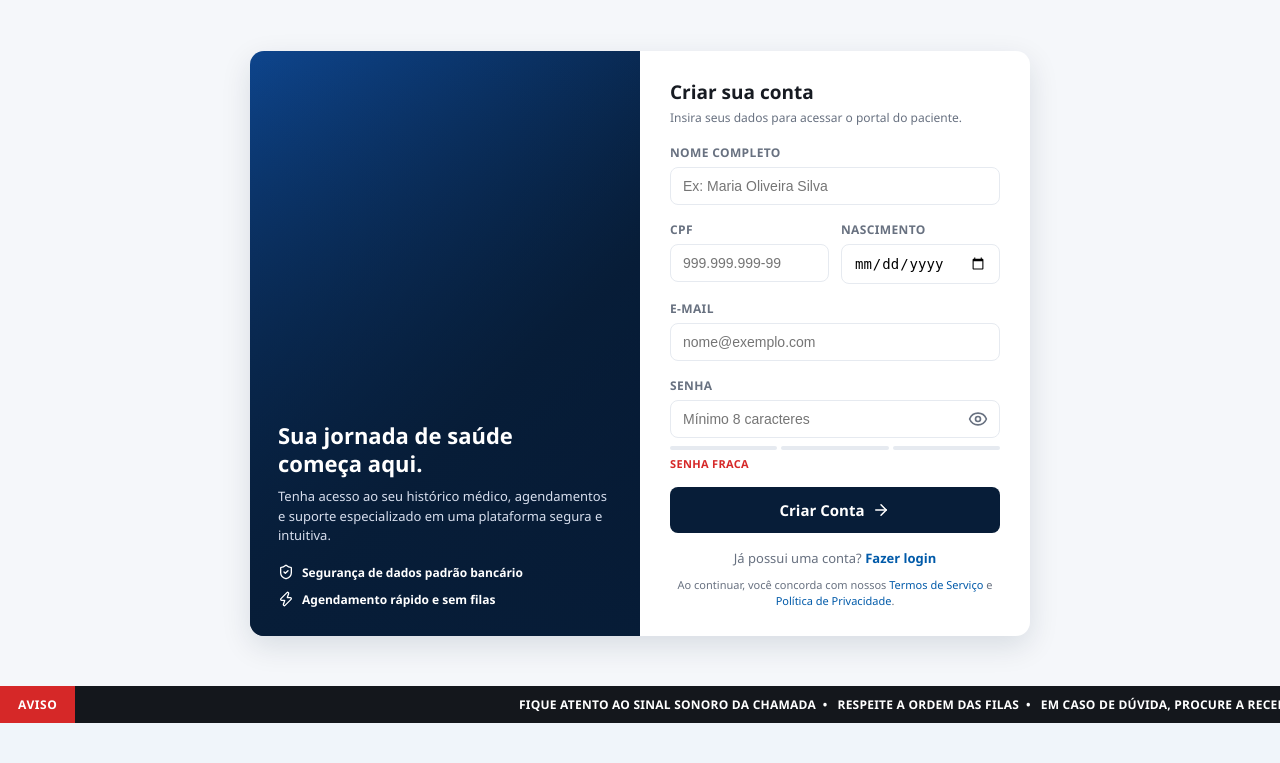
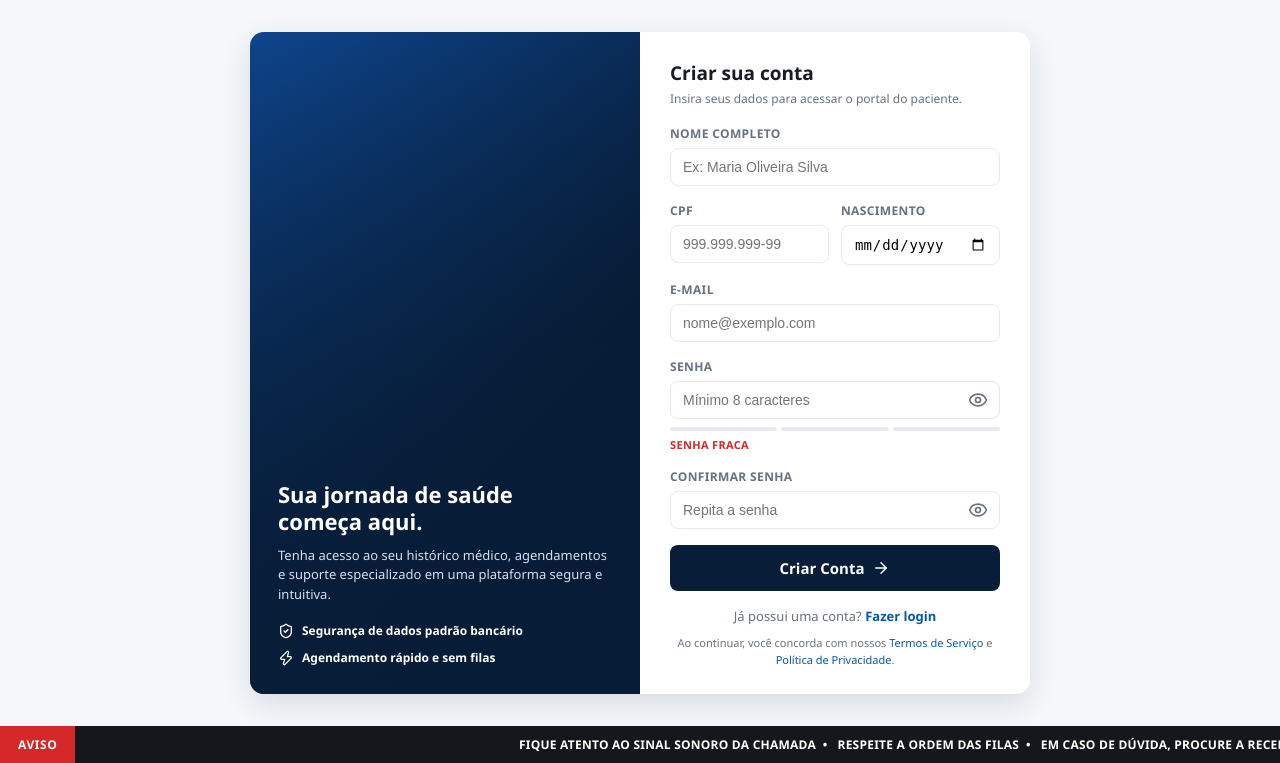
Before and after one commit to PET-Saude-Digital-UNCISAL/painel-de-chamada-cer4, a Django app: page /cadastro/ in a window 1280 px wide. Shown: the part 77-840 px from the top of the page. Before the commit the page ends 800 px from the top, so only its background shows below. Run offline with Django 5.2, Linux system fonts and the light colour scheme; some libraries are stand-ins or nearby versions.

```diff
--- a/core/forms.py
+++ b/core/forms.py
@@ -116,6 +116,17 @@ class CadastroPacienteForm(forms.ModelForm):
             }
         ),
     )
+    confirmar_senha = forms.CharField(
+        label="Confirmar senha",
+        widget=forms.PasswordInput(
+            attrs={
+                "class": "campo-input",
+                "placeholder": "Repita a senha",
+                "id": "id_confirmar_senha",
+                "autocomplete": "new-password",
+            }
+        ),
+    )
 
     class Meta:
         model = Paciente
@@ -128,7 +139,7 @@ class CadastroPacienteForm(forms.ModelForm):
         }
         widgets = {
             "nome_completo": forms.TextInput(
-                attrs={"class": "campo-input", "placeholder": "Ex: Maria Oliveira Silva"}
+                attrs={"class": "campo-input", "placeholder": "Ex: Maria Oliveira Silva", "autocomplete": "name"}
             ),
             "cpf": forms.TextInput(
                 attrs={
@@ -136,15 +147,22 @@ class CadastroPacienteForm(forms.ModelForm):
                     "placeholder": "999.999.999-99",
                     "id": "id_cpf",
                     "inputmode": "numeric",
+                    "autocomplete": "off",
                 }
             ),
             "data_nascimento": forms.DateInput(
-                attrs={"class": "campo-input", "type": "date"}
+                attrs={"class": "campo-input", "type": "date", "autocomplete": "bday"}
             ),
             "email": forms.EmailInput(
-                attrs={"class": "campo-input", "placeholder": "nome@exemplo.com"}
+                attrs={"class": "campo-input", "placeholder": "nome@exemplo.com", "autocomplete": "email"}
             ),
         }
+
+    def clean_nome_completo(self):
+        nome = self.cleaned_data["nome_completo"].strip()
+        if len(nome.split()) < 2:
+            raise forms.ValidationError("Informe o nome completo (nome e sobrenome).")
+        return nome.title()
 
     def clean_cpf(self):
         digits = re.sub(r"\D", "", self.cleaned_data["cpf"])
@@ -154,6 +172,20 @@ class CadastroPacienteForm(forms.ModelForm):
             raise forms.ValidationError("Já existe uma conta cadastrada com este CPF.")
         return digits
 
+    def clean_email(self):
+        email = self.cleaned_data["email"].strip().lower()
+        if email and Paciente.objects.filter(email=email).exists():
+            raise forms.ValidationError("Este e-mail já está cadastrado.")
+        return email
+
+    def clean(self):
+        cleaned = super().clean()
+        senha = cleaned.get("senha")
+        confirmar = cleaned.get("confirmar_senha")
+        if senha and confirmar and senha != confirmar:
+            self.add_error("confirmar_senha", "As senhas não coincidem.")
+        return cleaned
+
     def save(self, commit=True):
         paciente = super().save(commit=False)
         paciente.set_senha(self.cleaned_data["senha"])
--- a/core/templates/core/cadastro.html
+++ b/core/templates/core/cadastro.html
@@ -96,6 +96,17 @@
                         <p class="medidor-senha-legenda" id="medidor-senha-legenda">Senha fraca</p>
                     </div>
 
+                    <div class="campo-grupo">
+                        <label for="id_confirmar_senha">Confirmar senha</label>
+                        <div class="campo-senha-wrapper">
+                            {{ form.confirmar_senha }}
+                            <button type="button" class="botao-mostrar-senha" id="botao-mostrar-confirmar" aria-label="Mostrar senha" aria-pressed="false">
+                                <i data-lucide="eye" id="icone-olho-confirmar"></i>
+                            </button>
+                        </div>
+                        {% if form.confirmar_senha.errors %}<p class="campo-erro">{{ form.confirmar_senha.errors.0 }}</p>{% endif %}
+                    </div>
+
                     <button type="submit" class="botao-primario">Criar Conta <i data-lucide="arrow-right"></i></button>
 
                     <p class="linha-login">Já possui uma conta? <a href="{% url 'login' %}">Fazer login</a></p>
@@ -144,18 +155,25 @@
 
         const botaoMostrarSenha = document.getElementById("botao-mostrar-senha");
         const campoSenha = document.getElementById("id_senha");
-        if (botaoMostrarSenha && campoSenha) {
-            botaoMostrarSenha.addEventListener("click", () => {
-                const visivel = campoSenha.type === "text";
-                campoSenha.type = visivel ? "password" : "text";
-                botaoMostrarSenha.setAttribute("aria-pressed", String(!visivel));
-                const icone = document.getElementById("icone-olho");
+        function toggleSenha(botao, campo, iconeId) {
+            if (!botao || !campo) return;
+            botao.addEventListener("click", () => {
+                const visivel = campo.type === "text";
+                campo.type = visivel ? "password" : "text";
+                botao.setAttribute("aria-pressed", String(!visivel));
+                const icone = document.getElementById(iconeId);
                 if (icone && window.lucide) {
                     icone.setAttribute("data-lucide", visivel ? "eye" : "eye-off");
                     window.lucide.createIcons();
                 }
             });
         }
+        toggleSenha(botaoMostrarSenha, campoSenha, "icone-olho");
+        toggleSenha(
+            document.getElementById("botao-mostrar-confirmar"),
+            document.getElementById("id_confirmar_senha"),
+            "icone-olho-confirmar"
+        );
 
         const medidor = document.getElementById("medidor-senha");
         const legenda = document.getElementById("medidor-senha-legenda");
--- a/core/views.py
+++ b/core/views.py
@@ -2,6 +2,7 @@ import csv
 import json
 
 from django.conf import settings
+from django.db import IntegrityError
 from django.http import Http404, HttpResponse, JsonResponse
 from django.shortcuts import get_object_or_404, redirect, render
 from django.urls import reverse
@@ -318,10 +319,18 @@ def login_view(request):
 
 @xframe_options_sameorigin
 def cadastro_view(request):
-    """Tela de Cadastro — qualquer submissão redireciona ao login (protótipo)."""
+    """Tela de Cadastro — persiste o paciente no banco com tratamento de erros."""
     if request.method == "POST":
-        request.session["staff_logged_in"] = True
-        return redirect("sistema-interno")
+        form = CadastroPacienteForm(request.POST)
+        if form.is_valid():
+            try:
+                paciente = form.save()
+                request.session["paciente_id"] = paciente.pk
+                return redirect("login")
+            except IntegrityError:
+                form.add_error(None, "Erro ao salvar: CPF ou e-mail já cadastrado.")
+        context = {**get_cadastro_context(), "form": form}
+        return render(request, "core/cadastro.html", context)
     context = {**get_cadastro_context(), "form": CadastroPacienteForm()}
     return render(request, "core/cadastro.html", context)
 
```
